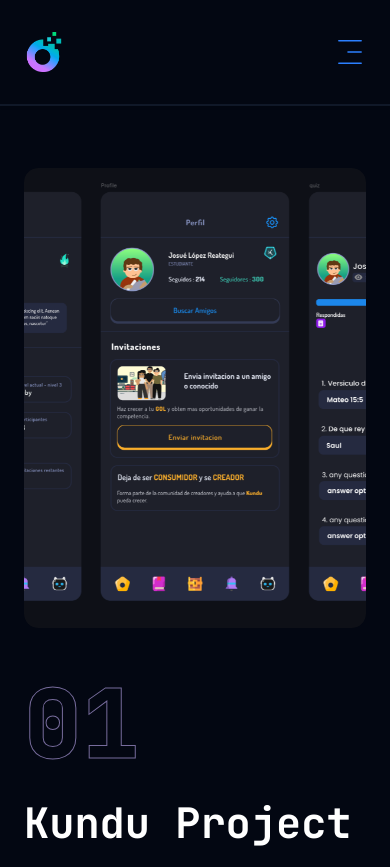
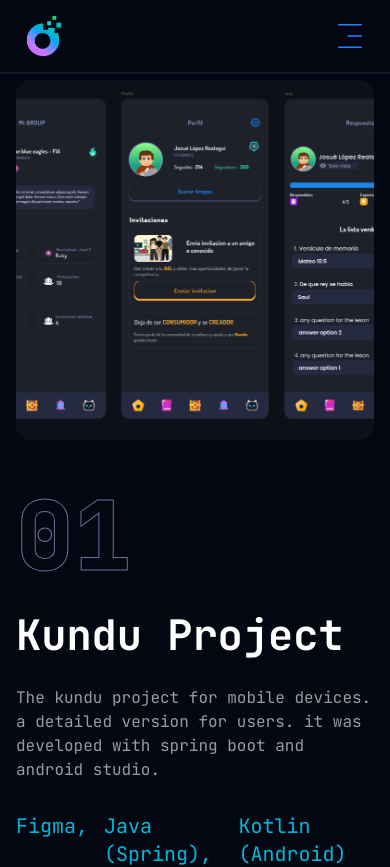
Before and after one commit to omargpx/azelportfolio, a Next.js app: page /work in a window 390 px wide. Shown: the top 867 px of the page. Built offline with nearby package versions, Linux system fonts and the light colour scheme.

Commit message:
fix:header-sm-devices

```diff
--- a/app/layout.jsx
+++ b/app/layout.jsx
@@ -30,7 +30,7 @@
   return (
     <html lang="en">
       <body
-        className={`${geistSans.variable} ${geistMono.variable} ${jetbrainsMono.variable} antialiased pt-[120px] xl:pt-[150px]`}
+        className={`${geistSans.variable} ${geistMono.variable} ${jetbrainsMono.variable} antialiased pt-[80px] md:pt-[120px] xl:pt-[150px]`}
       >
         <Header/>
         {children}
--- a/app/posts/page.jsx
+++ b/app/posts/page.jsx
@@ -38,7 +38,7 @@
     <div className="container mx-auto font-jetbrains pb-16 px-6 md:px-0">
       <span className="text-xl animate-pulse">Currently {status[0]}</span>
       {/* Featured Post */}
-      <div className="bg-gray-900 rounded-lg overflow-hidden mb-8 mt-8">
+      <div className="bg-gray-900 rounded-lg overflow-hidden mb-8 mt-2 md:mt-8">
         <Link href={featurePost.link} className="flex flex-col md:flex-row">
           <div className="relative h-64 md:h-full w-full md:w-2/3 rounded-lg overflow-hidden">
             <Image
--- a/app/work/page.jsx
+++ b/app/work/page.jsx
@@ -77,7 +77,7 @@
         opacity: 1,
         transition: { delay: .4, duration: .4, ease: "easeIn" },
       }}
-      className="min-h-[80vh] flex flex-col justify-center py-12 xl:px-0 font-jetbrains px-6 md:px-0"
+      className="min-h-[67vh] flex flex-col justify-center xl:px-0 font-jetbrains px-4 md:px-0"
     >
       <div className="container mx-auto">
         <div className="flex flex-col xl:flex-row xl:gap-[30px]">
@@ -146,7 +146,7 @@
               {projects.map((project, index) => {
                 return (
                   <SwiperSlide key={index} className="w-full">
-                    <div className="h-[460px] relative group flex justify-center items-center">
+                    <div className="h-[360px] md:h-[460px] relative group flex justify-center items-center">
                       {/* overlay */}
                       <div></div>
                       {/* img */}
--- a/components/Header.jsx
+++ b/components/Header.jsx
@@ -7,7 +7,7 @@
 
 const Header = () =>{
     return (
-        <header className="fixed w-full top-0 left-0 py-8 xl:py-10 text-white bg-gray-950 z-50 shadow-sm border-b-2 border-gray-900 px-6 md:px-0">
+        <header className="fixed w-full top-0 left-0 py-4 md:py-8 xl:py-10 text-white bg-gray-950 z-50 shadow-sm border-b-2 border-gray-900 px-6 md:px-0">
             <div className="container mx-auto flex justify-between items-center">
                 {/*Logo*/}
                 <Link href="/">
```
